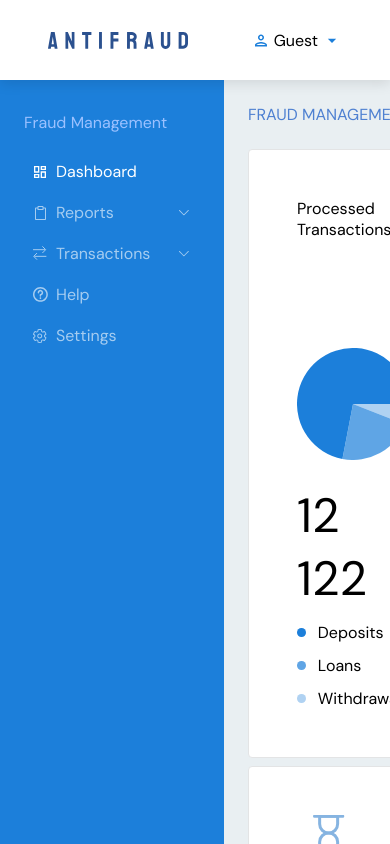
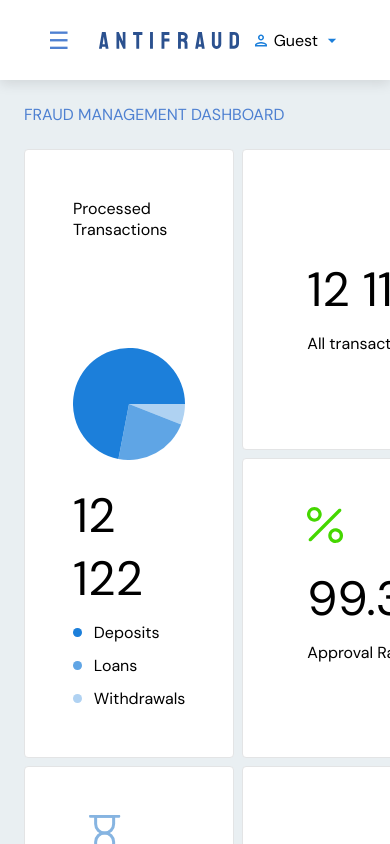
Before and after one commit to sevasmith/antifraud, a React app: page /dashboard in a window 390 px wide. Built offline with nearby package versions, Linux system fonts and the light colour scheme.

Commit message:
feat: hide sidebar on tablet and mobile

```diff
--- a/src/app/ui/App.jsx
+++ b/src/app/ui/App.jsx
@@ -1,14 +1,18 @@
 import { Outlet } from 'react-router';
 import { Header } from '../../components/Header/Header';
 import { Sidebar } from '../../components/Sidebar/Sidebar';
+import { useState } from 'react';
 import './App.scss';
 
 export const App = () => {
+
+  const [isSidebarOpen, setIsSidebarOpen] = useState(false);
+
   return (
     <div className="app-container">
-      <Header />
+      <Header onMenuClick={() => setIsSidebarOpen(!isSidebarOpen)} />
       <main className="main-container">
-        <Sidebar />
+        <Sidebar isOpen={isSidebarOpen} closeSidebar={() => setIsSidebarOpen(false)} />
         <Outlet />
       </main>
     </div>
--- a/src/components/Header/Header.jsx
+++ b/src/components/Header/Header.jsx
@@ -4,11 +4,12 @@ import listIcon from '../../assets/icons/list-filled.svg';
 import { useSelector } from 'react-redux';
 import './Header.scss';
 
-export const Header = () => {
+export const Header = ({onMenuClick}) => {
   const currentUser = useSelector((state) => state.user.currentUser);
 
   return (
     <header className="header">
+      <button className="mobile-menu-btn" onClick={onMenuClick}> ☰ </button>
       <img src={logoIcon} alt="Antifraud Logo" className="logo" />
       <div className="header-nav">
         <img src={socialIcon} alt="Social icon" />
--- a/src/components/Header/Header.scss
+++ b/src/components/Header/Header.scss
@@ -1,3 +1,5 @@
+@use '../../styles/abstracts/variables';
+
 .header {
   height: 5rem;
   display: flex;
@@ -6,6 +8,19 @@
   justify-content: space-between;
   box-shadow: 0 4px 12px rgba(0, 0, 0, 0.1);
   z-index: 10;
+
+  .mobile-menu-btn {
+    display: none;
+    background: none;
+    border: none;
+    font-size: 1.5rem;
+    margin-right: 1rem;
+    color: variables.$color-text-primary;
+
+    @media (max-width: variables.$breakpoint-tablet) {
+      display: block;
+    }
+  }
 
   .logo {
     cursor: pointer;
--- a/src/components/Sidebar/Sidebar.jsx
+++ b/src/components/Sidebar/Sidebar.jsx
@@ -27,13 +27,15 @@ const SIDEBAR_ITEMS = [
   { id: 5, label: 'Settings', icon: settingsIcon },
 ];
 
-export const Sidebar = () => {
+export const Sidebar = ({ isOpen, closeSidebar }) => {
   const location = useLocation();
   const isCollapsed = location.pathname.startsWith('/reports');
 
   return (
-    <aside className={`sidebar ${isCollapsed ? 'collapsed' : ''}`}>
-      {!isCollapsed && <p className="sidebar-title">Fraud Management</p>}
+    <>
+      {isOpen && <div className="sidebar-backdrop" onClick={closeSidebar}></div>}
+      <aside onClick={closeSidebar} className={`sidebar ${isOpen ? 'open' : ''} ${isCollapsed ? 'collapsed' : ''}`}>
+        <p className="sidebar-title">Fraud Management</p>
         <nav className="sidebar-nav">
           {SIDEBAR_ITEMS.map((item) => (
             <SidebarItem
@@ -46,5 +48,7 @@ export const Sidebar = () => {
           ))}
         </nav>
       </aside>
+    </>
+
   );
 };
--- a/src/components/Sidebar/Sidebar.scss
+++ b/src/components/Sidebar/Sidebar.scss
@@ -5,18 +5,48 @@
   padding: 2rem 1.5rem;
   background-color: variables.$color-primary;
   flex-shrink: 0;
+  transition: transform 0.2s ease;
 
   &.collapsed {
-    width: 4.2rem;
-    padding: 2rem 1rem;
+    @media (min-width: variables.$breakpoint-tablet) {
+      width: 4.2rem;
+      padding: 2rem 1rem;
 
-    .sidebar-nav .sidebar-item {
-      .sidebar-label,
-      .list-icon-container {
+      .sidebar-title {
         display: none;
+      }
+
+      .sidebar-nav .sidebar-item {
+        .sidebar-label,
+        .list-icon-container {
+          display: none;
+        }
       }
     }
   }
+
+  @media (max-width: variables.$breakpoint-tablet) {
+    position: fixed;
+    top: 0;
+    left: 0;
+    height: 100%;
+    z-index: 100;
+    transform: translateX(-100%);
+
+    &.open {
+      transform: translateX(0);
+    }
+  }
+}
+
+.sidebar-backdrop {
+  position: fixed;
+  top: 0;
+  left: 0;
+  width: 100vw;
+  height: 100vh;
+  background-color: rgba(0, 0, 0, 0.5);
+  z-index: 99;
 }
 
 .sidebar-title {
--- a/src/pages/Repotrs/Reports.scss
+++ b/src/pages/Repotrs/Reports.scss
@@ -23,7 +23,13 @@
   gap: 0.5rem;
   padding: 0.5rem 1rem;
   background-color: variables.$color-background-secondary;
-  overflow: hidden;
+  overflow-y: auto;
+
+    scrollbar-width: none;
+    -ms-overflow-style: none;
+    &::-webkit-scrollbar {
+      display: none;
+    }
 
   .reports-header {
     padding: 1rem 0.5rem;
@@ -33,12 +39,6 @@
 
   .reports-detail-container {
     height: 100%;
-    overflow-y: auto;
 
-    scrollbar-width: none;
-    -ms-overflow-style: none;
-    &::-webkit-scrollbar {
-      display: none;
-    }
   }
 }
--- a/src/styles/abstracts/_variables.scss
+++ b/src/styles/abstracts/_variables.scss
@@ -30,6 +30,11 @@ $color-approved: var(--color-approved);
 $color-approved-dark: #4CAF50;
 $color-declined: var(--color-declined);
 $color-declined-dark: #EB5E53;
+
+
+$breakpoint-tablet: 1024px;
+$breakpoint-mobile: 768px;
+
 $font-primary:
   DM Sans,
   sans-serif;
```
Lines whose indentation alone changed are shown as unchanged.
